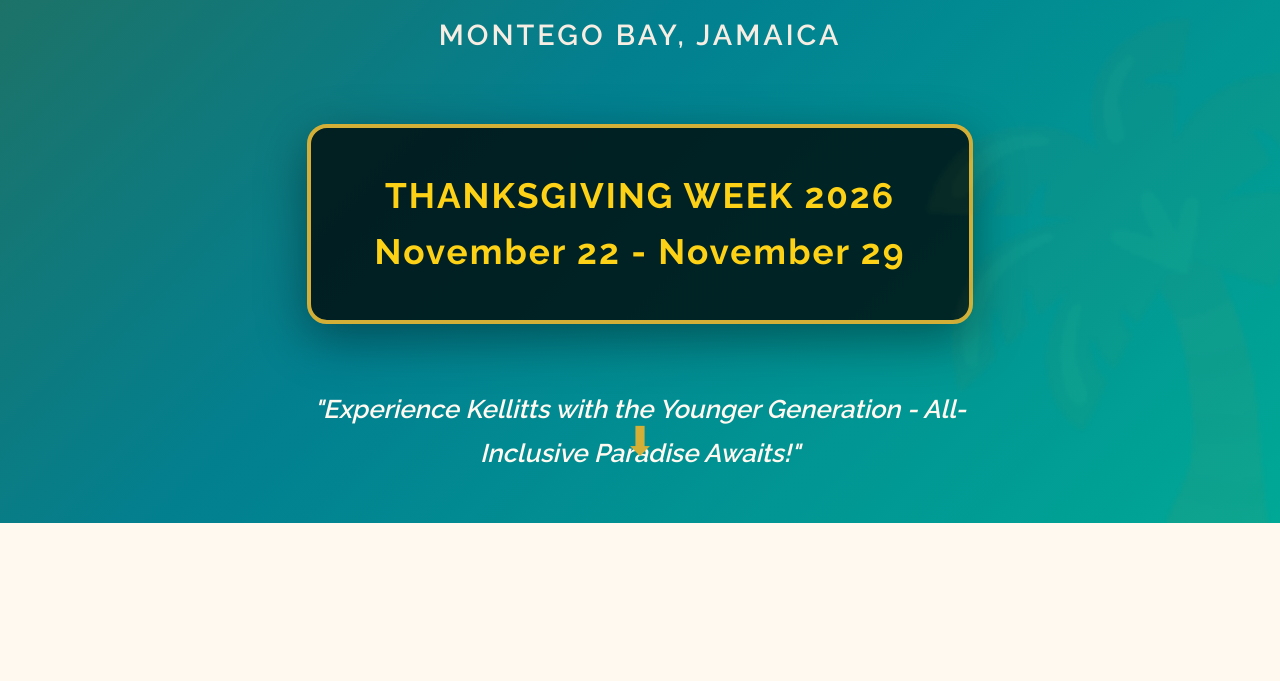
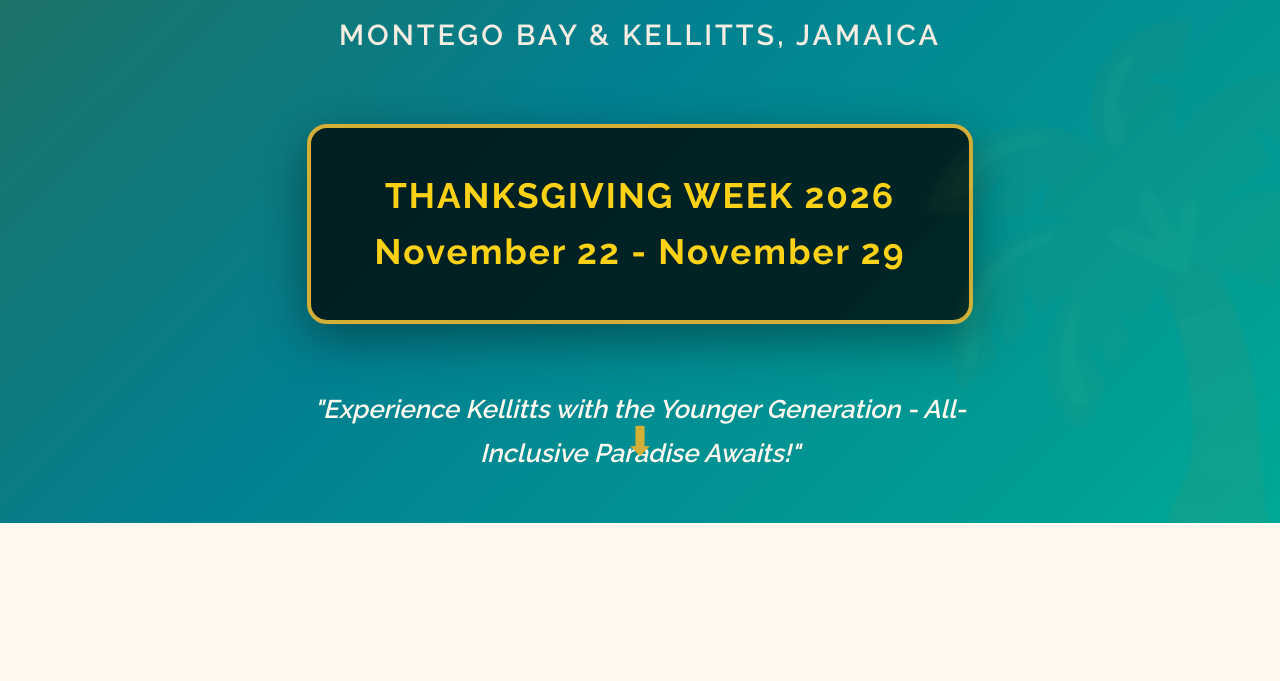
Before and after one commit to sopatterson/jamaica-reunion-2026, a plain HTML site: page index.html in a window 1280 px wide. Shown: the part 419-1100 px from the top of the page. Drawn offline with nearby package versions, Linux system fonts and the light colour scheme.

Commit message:
Update hero location to Montego Bay & Kellitts, Jamaica

```diff
--- a/index.html
+++ b/index.html
@@ -672,7 +672,7 @@
     <section class="hero">
         <h1>🇯🇲 2026 FAMILY REUNION 🇯🇲</h1>
         <p class="resort-name">Iberostar Rose Hall</p>
-        <p class="location">MONTEGO BAY, JAMAICA</p>
+        <p class="location">MONTEGO BAY & KELLITTS, JAMAICA</p>
 
         <div class="dates-box">
             <p class="dates">
```
Also changed, not shown: .github/workflows/deploy.yml (added), 1 other file.
